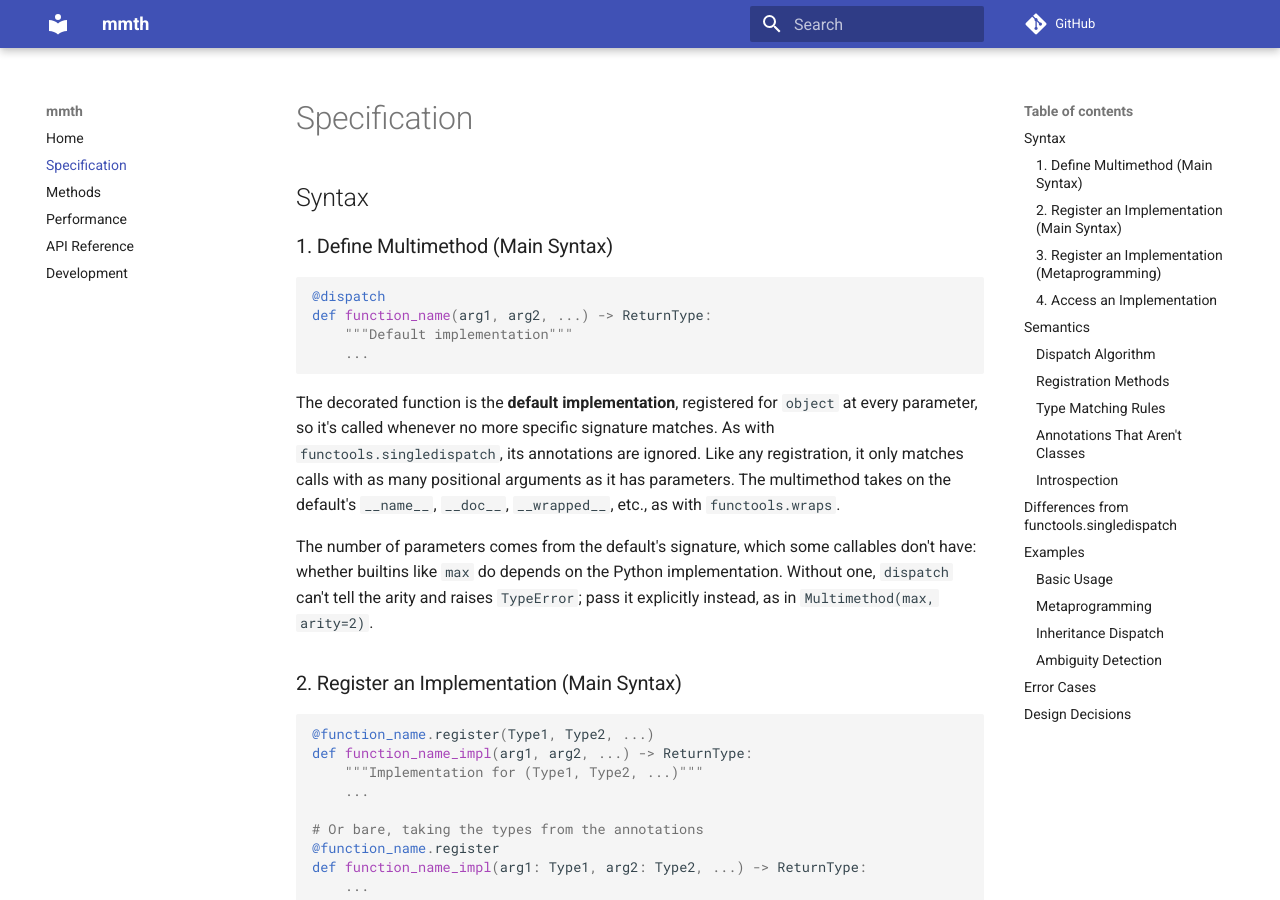
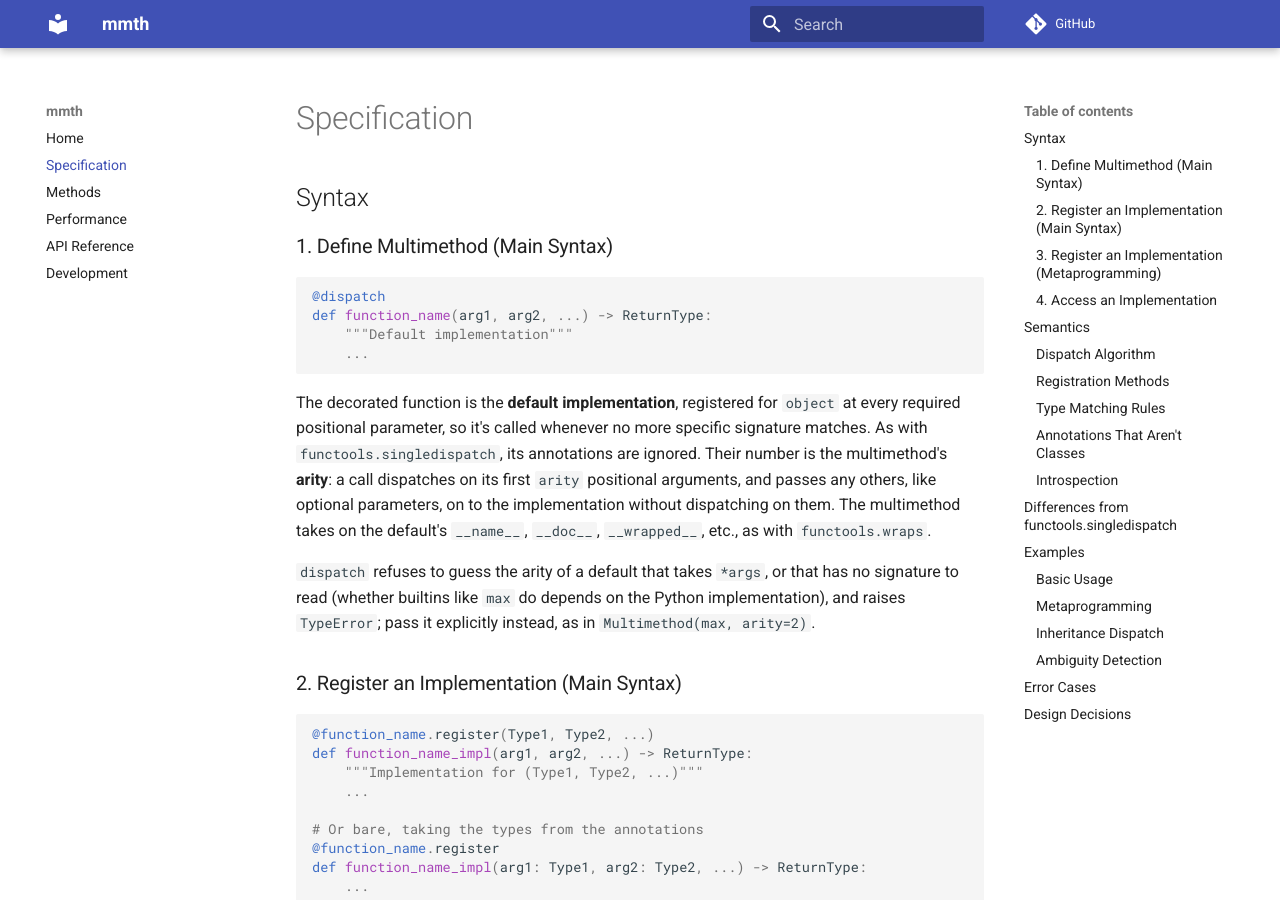
Before and after one commit to rlamy/mmth, an MkDocs documentation site: the page built from docs/specification.md, in a window 1280 px wide and 900 px high. Built offline with MkDocs 1.6.1 and Material for MkDocs 9.7.7, drawn with Linux system fonts in a browser that asks for light colours; comment, search, counter and statistics services are not loaded; some of the changed text lies outside the part shown.

Commit message:
Infer arity from required parameters only
A default's arity is now its number of required positional
parameters, and calls dispatch on their first arity positional
arguments, passing any others on. So optional parameters work as with
functools.singledispatch: def fun(arg, verbose=False) dispatches on
arg alone, and fun(1, True) passes verbose on.

A default that takes *args raises TypeError rather than guess its
arity. Registering by annotations reads the implementation's first
arity positional parameters.

````diff
--- a/docs/specification.md
+++ b/docs/specification.md
@@ -12,17 +12,19 @@ def function_name(arg1, arg2, ...) -> ReturnType:
 ```
 
 The decorated function is the **default implementation**, registered for
-`object` at every parameter, so it's called whenever no more specific
-signature matches. As with `functools.singledispatch`, its annotations are
-ignored. Like any registration, it only matches calls with as many
-positional arguments as it has parameters.
+`object` at every required positional parameter, so it's called whenever no
+more specific signature matches. As with `functools.singledispatch`, its
+annotations are ignored. Their number is the multimethod's **arity**: a call
+dispatches on its first `arity` positional arguments, and passes any others,
+like optional parameters, on to the implementation without dispatching on
+them.
 The multimethod takes on the default's `__name__`, `__doc__`, `__wrapped__`,
 etc., as with `functools.wraps`.
 
-The number of parameters comes from the default's signature, which some
-callables don't have: whether builtins like `max` do depends on the Python
-implementation. Without one, `dispatch` can't tell the arity and raises
-`TypeError`; pass it explicitly instead, as in `Multimethod(max, arity=2)`.
+`dispatch` refuses to guess the arity of a default that takes `*args`, or
+that has no signature to read (whether builtins like `max` do depends on the
+Python implementation), and raises `TypeError`; pass it explicitly instead,
+as in `Multimethod(max, arity=2)`.
 
 ### 2. Register an Implementation (Main Syntax)
 
@@ -111,10 +113,11 @@ When `function_name(arg1, arg2, ...)` is called:
 - **Subclass types**: `Animal` matches `Dog` if `Dog` is subclass of `Animal`
 - **Single type shorthand**: `func[int]` is equivalent to `func[(int,)]`
 - **One arity**: every signature has the multimethod's arity, as many types
-  as the default has positional parameters (or `Multimethod(arity=n)`,
-  required without a default); registering another length raises
-  `ValueError`, and a call with another number of positional arguments
-  raises `TypeError` (not `NoMatchError`)
+  as the default has required positional parameters (or
+  `Multimethod(arity=n)`, required without a default); registering another
+  length raises `ValueError`, and a call with fewer positional arguments
+  raises `TypeError` (not `NoMatchError`). Registering by annotations reads
+  those of the implementation's first `arity` positional parameters
 - **ABCs**: matching uses `issubclass`, so abstract base classes match their
   virtual subclasses (via `ABC.register()` or `__subclasshook__`), including
   ones registered after the multimethod was first called
````
Also changed, not shown: AGENTS.md (+6 -3 lines), 3 other files.
